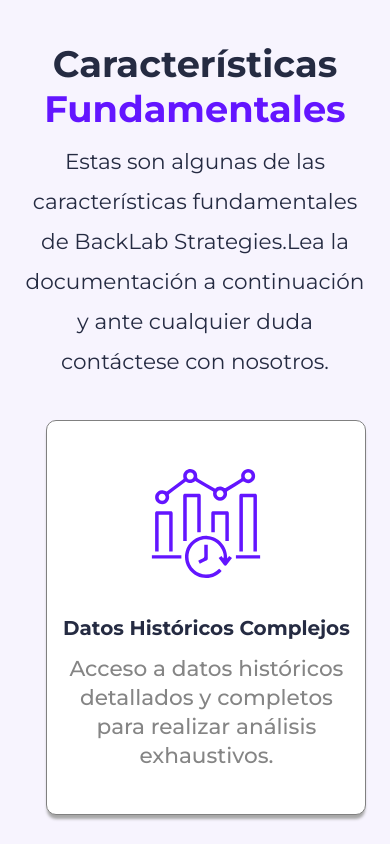
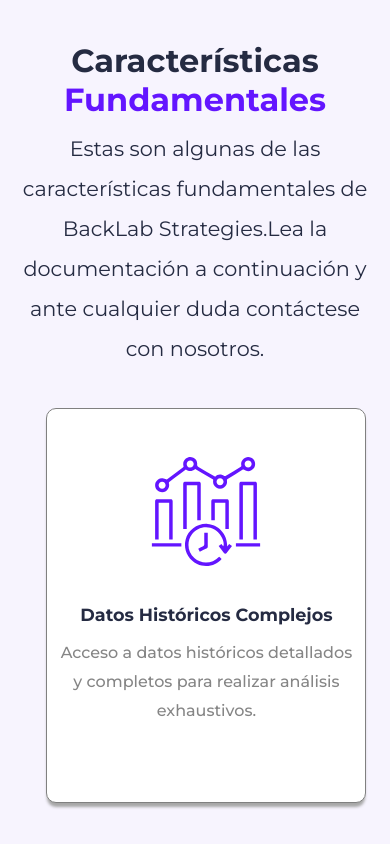
Before and after one commit to PabloC-Chiavarino/reactJs-backlab-strategies, a React (Vite) app: page /home in a window 390 px wide. Shown: the part 880-1724 px from the top of the page. Built offline with nearby package versions, Linux system fonts and the light colour scheme.

Commit message:
feat: partial responsive mobile support

```diff
--- a/src/components/Header/styles.css
+++ b/src/components/Header/styles.css
@@ -116,7 +116,6 @@
     .toggle-container {
         display: block;
         position: relative;
-        left: 20px;
         top: 1px;
     }
 
--- a/src/components/MainCards/styles.css
+++ b/src/components/MainCards/styles.css
@@ -52,13 +52,6 @@
   margin-top: 12%;
 }
 
-@media (min-width: 360px) and (max-width: 414px) {
-
-  .main-card--description {
-    font-size: 1.2rem;
-  }
-}
-
 @media (min-width: 768px) and (max-width: 991px) {
 
   .main-card {
--- a/src/components/Security/styles.css
+++ b/src/components/Security/styles.css
@@ -139,7 +139,7 @@
     }
 
     .char-title {
-        font-size: 1.8rem;
+        font-size: 1.4rem;
         text-align: center;
         margin-top: 2rem;
         margin-bottom: .8rem;
@@ -148,7 +148,7 @@
     }
 
     .char-description {
-        font-size: 1.3rem;
+        font-size: 1.2rem;
         line-height: 2.5rem;
         text-align: center;
         padding-inline: 10%;
--- a/src/pages/Home/styles.css
+++ b/src/pages/Home/styles.css
@@ -251,7 +251,7 @@
     }
 
     .home-cards-description {
-        font-size: 1.35rem;
+        font-size: 1.3rem;
         width: 90vw;
     }
 
@@ -290,10 +290,6 @@
         background-position-x: -4.5rem;
     }
 
-    .home-cards-title {
-        font-size: 2.3rem;
-    }
-
     .home-cards-container {
         display: flex;
         flex-direction: column;
@@ -303,18 +299,18 @@
     .main-card {
         width: 320px;
         height: 395px;
-        padding-bottom: 10px;
     }
 
     .main-card--title {
-        font-size: 1.25rem;
+        font-size: 1.1rem;
     }
 
     .main-card--description {
         overflow-y: scroll;
-        font-size: 1.35rem;
+        font-size: 1rem;
         text-align: center;
-        margin-top: 4.5%
+        margin-top: 4.5%;
+        margin-bottom: 1rem;
     }
 
     .main-card--icon {
```
